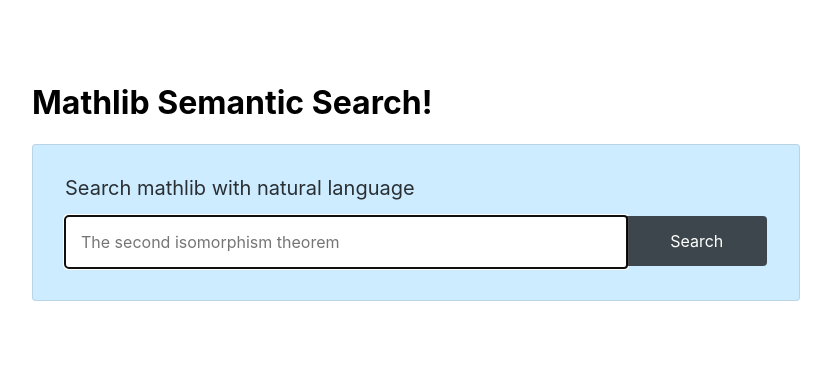
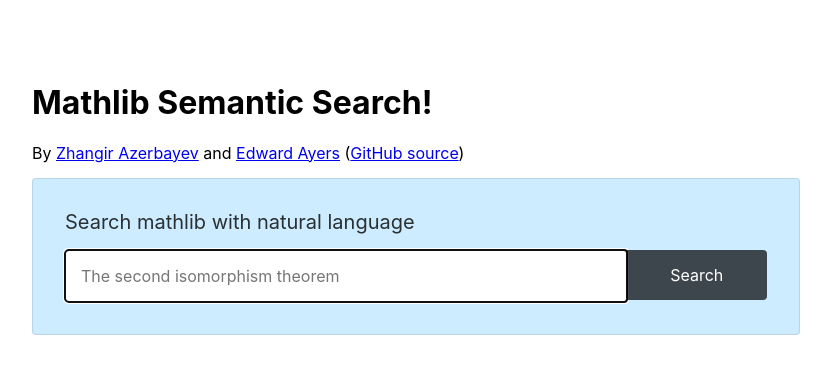
Before and after one commit to zhangir-azerbayev/mathlib-semantic-search, a Flask app: page / in a window 1280 px wide. Shown: the top 374 px of the page, without its empty margins (32-863 px from the left). Run offline with Flask 2, Linux system fonts and the light colour scheme.

Commit message:
fix: attribution

```diff
--- a/src/templates/main.html
+++ b/src/templates/main.html
@@ -4,6 +4,10 @@
 <title>Mathlib Semantic Search</title>
 <main class="pa3 pa5-ns sans-serif">
   <h1>Mathlib Semantic Search!</h1>
+  <p>By <a href="https://twitter.com/zhangir_azerbay?s=20&t=c1n2Cdc-Y528jAc2yJNgzg">Zhangir Azerbayev</a> and <a
+      href="https://edayers.com">Edward Ayers</a> (<a
+      href="https://github.com/zhangir-azerbayev/mathlib-semantic-search">GitHub
+      source</a>)</p>
   <div>
     <form class="bg-lightest-blue mw7 pa4 br2-ns ba b--black-10" action="/" method="get">
       <fieldset class="cf bn ma0 pa0">
```
